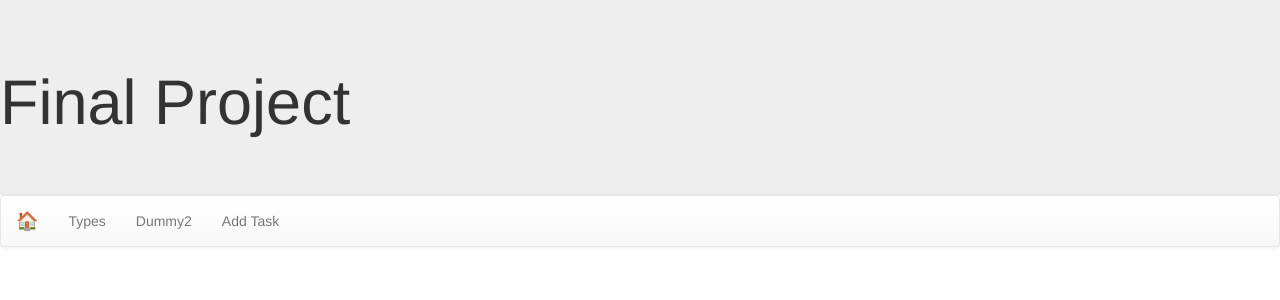
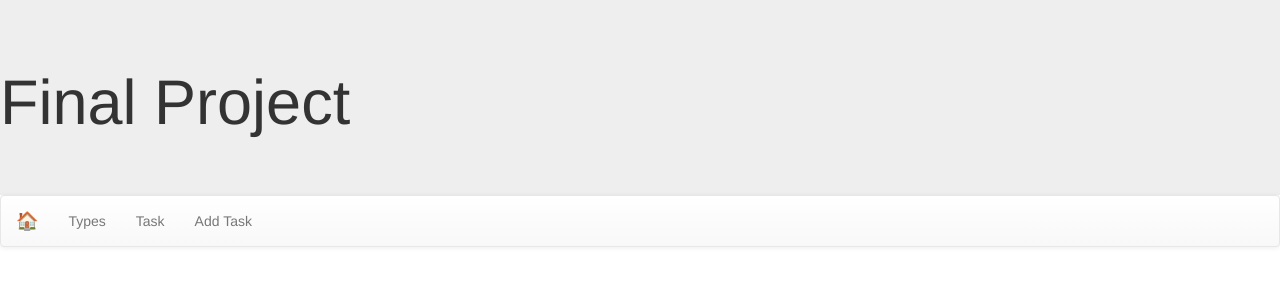
Before and after one commit to hvncodes/KeepUpToDateProject, a Django app: template finalproject/finalapp/templates/base.html in a window 1280 px wide. Shown: the top 300 px of the page. Run offline with Django 3.2, Linux system fonts and the light colour scheme; the template is opened without the code that fills it, so the values that code supplies are empty; parts of the project's set-up code (start-up, migrations or seed data) failed here and were passed over; some libraries are stand-ins or nearby versions.

Commit message:
Update base.html

```diff
--- a/finalproject/finalapp/templates/base.html
+++ b/finalproject/finalapp/templates/base.html
@@ -19,7 +19,7 @@
             </div>
             <ul class="nav navbar-nav">
                 <li><a href="{% url 'tasktypes' %}">Types</a></li>
-                <li><a href="{% url 'index' %}">Dummy2</a></li>
+                <li><a href=”% url 'gettasks' %”>Task</a></li>
                 <li><a href="{% url 'newtask' %}">Add Task</a></li>
             </ul>
         </div>
```
